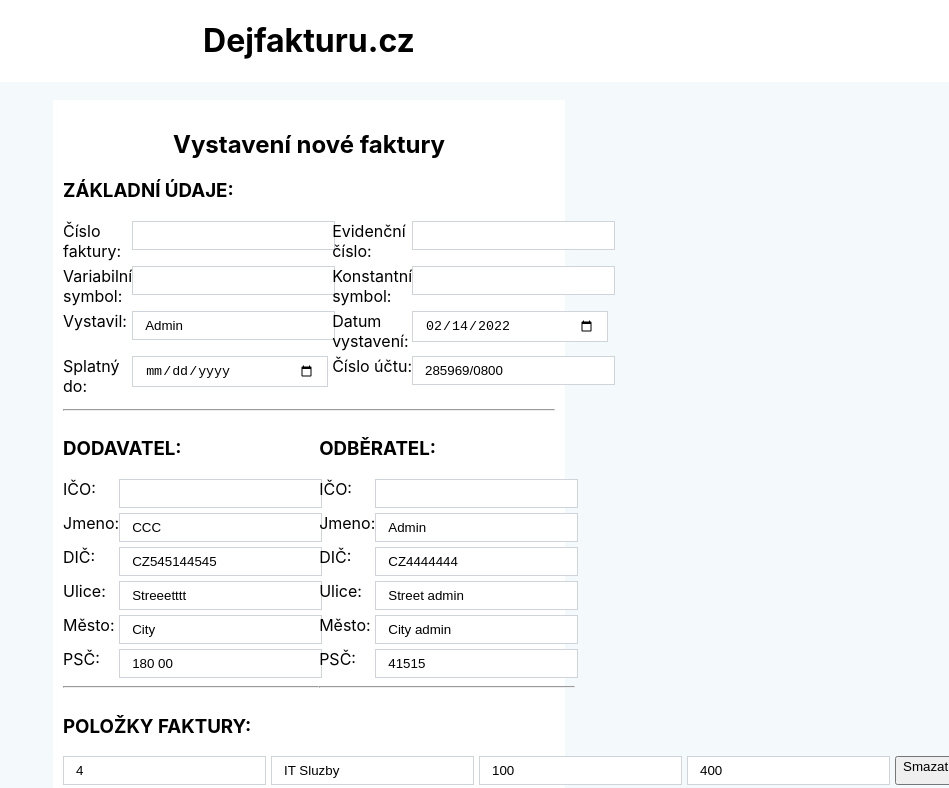
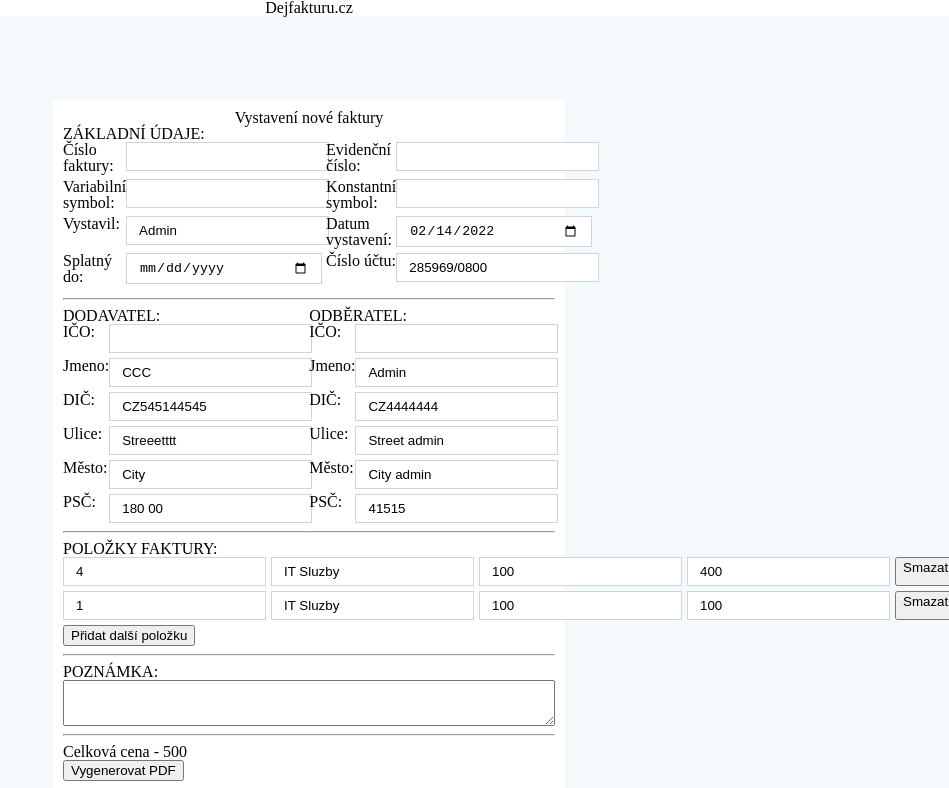
Before and after one commit to zaymax/dejfakturu, a React (Create React App) app in the folder client/: page / in a window 1280 px wide. Shown: the top 788 px of the page, without its empty margins (331-1280 px from the left). Built offline with nearby package versions, Linux system fonts and the light colour scheme.

Commit message:
adding reset to app

```diff
--- a/client/src/components/app/App.js
+++ b/client/src/components/app/App.js
@@ -1,3 +1,4 @@
+import "../../styles/reset.scss"
 import "./App.scss";
 import Form from "../form/Form.js";
 
--- /dev/null
+++ b/client/src/styles/reset.scss
@@ -0,0 +1,40 @@
+/* http://meyerweb.com/eric/tools/css/reset/
+   v2.0 | 20110126
+   License: none (public domain)
+*/
+
+html, body, div, span, applet, object, iframe, h1, h2, h3, h4, h5, h6, p, blockquote, pre, a, abbr, acronym, address, big, cite, code, del, dfn, em, img, ins, kbd, q, s, samp, small, strike, strong, sub, sup, tt, var, b, u, i, center, dl, dt, dd, ol, ul, li, fieldset, form, label, legend, table, caption, tbody, tfoot, thead, tr, th, td, article, aside, canvas, details, embed, figure, figcaption, footer, header, hgroup, menu, nav, output, ruby, section, summary, time, mark, audio, video {
+    margin: 0;
+    padding: 0;
+    border: 0;
+    font-size: 100%;
+    font: inherit;
+    vertical-align: baseline; }
+
+  /* HTML5 display-role reset for older browsers */
+
+  article, aside, details, figcaption, figure, footer, header, hgroup, menu, nav, section {
+    display: block; }
+
+  body {
+    line-height: 1; }
+
+  ol, ul {
+    list-style: none; }
+
+  blockquote, q {
+    quotes: none; }
+
+  blockquote {
+    &:before, &:after {
+      content: '';
+      content: none; } }
+
+  q {
+    &:before, &:after {
+      content: '';
+      content: none; } }
+
+  table {
+    border-collapse: collapse;
+    border-spacing: 0; }
```
